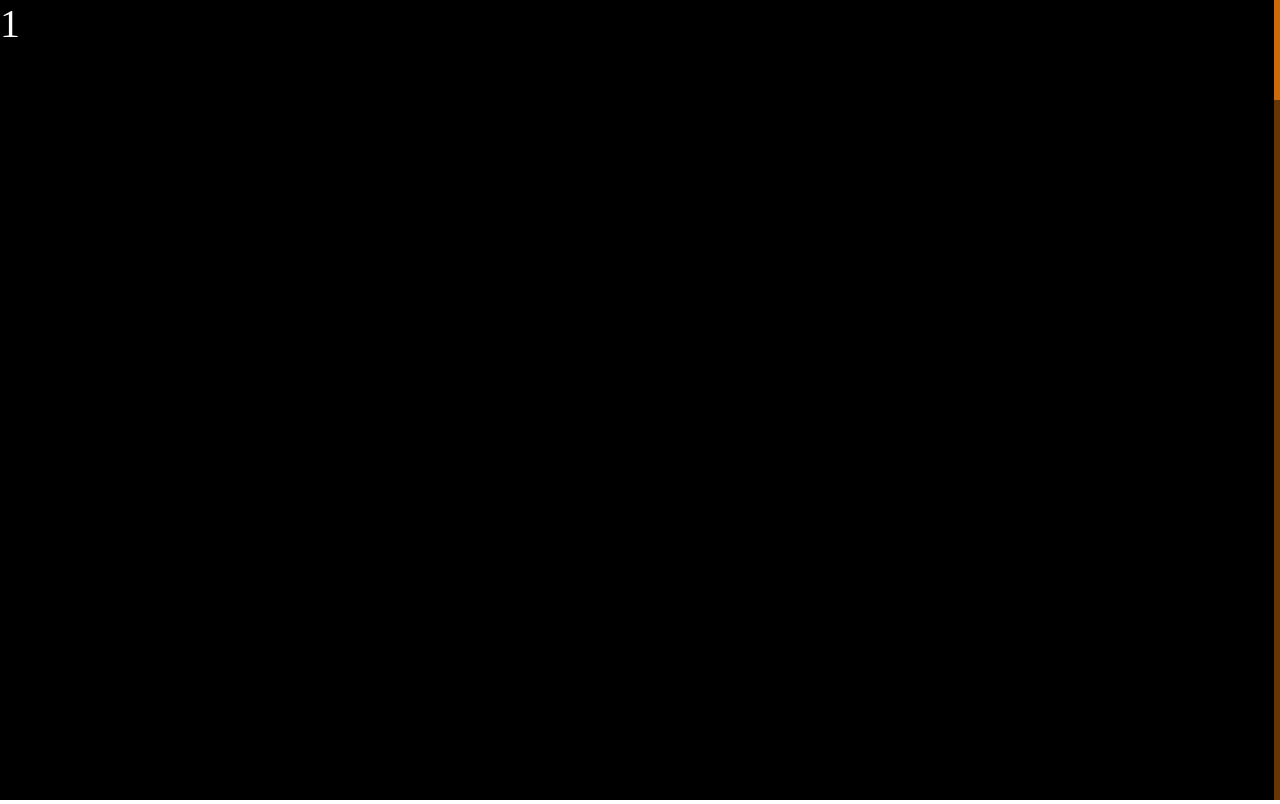
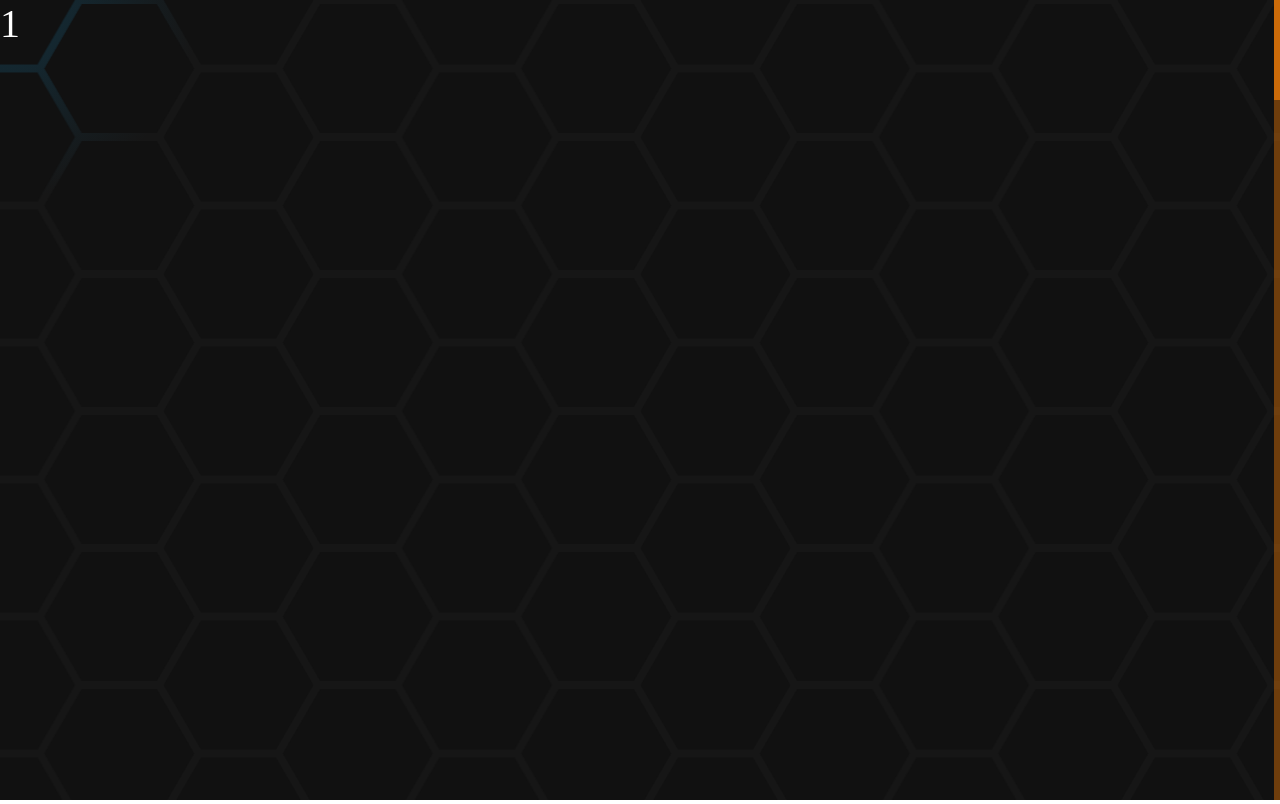
Before and after one commit to LoudSilencex666/porftolio-website, a plain HTML site: page index.html in a window 1280 px wide. Drawn offline with Linux system fonts and the light colour scheme.

Commit message:
Background animation concept 1

```diff
--- a/css/background.css
+++ b/css/background.css
@@ -2,3 +2,8 @@
     z-index: -1;
     /* background: #0d0d0d; */
 }
+
+#backgroundAnimation {
+    width: 100%;
+    height: 100%;
+}
--- a/css/content-sections.css
+++ b/css/content-sections.css
@@ -12,7 +12,6 @@
 .view {
     height: 100%;
     min-width: 100%;
-    background: black;
     color: white;
     font-size: 40px;
 }
--- a/index.html
+++ b/index.html
@@ -91,9 +91,11 @@
 
         <script src="./js/main.js"></script>
         <script src="./js/fakeScroll.js"></script>
+        <script src="./js/backgroundAnimation.js"></script>
         <script>
             function initialization() {
                 fakeScroll();
+                canvasBAInit();
             }
             initialization();
         </script>
--- /dev/null
+++ b/js/backgroundAnimation.js
@@ -0,0 +1,106 @@
+const canvasBA = {
+    eleDOM : window.document.querySelector('#backgroundAnimation'),
+
+    mx : null,
+    my : null,
+
+    get rect() {
+        return this.eleDOM.getBoundingClientRect();
+    },
+    get w() {
+        return this.eleDOM.width;
+    },
+    get h() {
+        return this.eleDOM.height;
+    },
+    get ctx() {
+        return this.eleDOM.getContext('2d');
+    }
+}
+
+let canvasBARAF;
+
+let tile = new Image();
+let tileLoaded = false;
+// let tileW = 159;
+// let tileH = 137;
+let tileW = 159;
+let tileH = 137;
+tile.onload = () => { tileLoaded = true;};
+tile.src = './assets/background_animation/tile3.png';
+
+function getMousePos(evt) {
+    return {
+        x: evt.clientX - canvasBA.rect.left,
+        y: evt.clientY - canvasBA.rect.top
+    };
+}
+
+function canvasMouseMovement() {
+    document.body.addEventListener('mousemove', (evt) => {
+        let mousePos = getMousePos(evt);
+        canvasBA.mx = mousePos.x;
+        canvasBA.my = mousePos.y;
+    }, false);
+}
+
+function canvasSizing() {
+    canvasBA.eleDOM.width = document.body.clientWidth;
+    canvasBA.eleDOM.height = document.body.clientHeight;
+};
+
+function canvasBG() {
+    canvasBA.ctx.fillStyle = 'rgb(22, 22, 22)';
+    canvasBA.ctx.fillRect(0, 0, canvasBA.w, canvasBA.h);
+}
+
+function canvasMouseEffect() {
+    canvasBA.ctx.beginPath();
+    canvasBA.ctx.arc(canvasBA.mx, canvasBA.my, 200, 0, 2 * Math.PI, false);
+    // create radial gradient
+    var grd = canvasBA.ctx.createRadialGradient(canvasBA.mx, canvasBA.my, 10, canvasBA.mx, canvasBA.my, 200);
+
+    grd.addColorStop(0, 'rgba(8, 146, 208, 0.2)');
+
+    grd.addColorStop(1, 'rgba(22, 22, 22, 0.2)');
+
+    canvasBA.ctx.fillStyle = grd;
+
+    // canvasBA.ctx.fillStyle = 'rgba(0, 0, 111, 1)';
+
+    canvasBA.ctx.fill();
+
+}
+
+function canvasTiles() {
+    if(tileLoaded) {
+        for (let i = 0; i < 8; i++) {
+            for (let j = 0; j < 10; j++) {
+                canvasBA.ctx.drawImage(tile, -tileW / 2 + (1.5*j * tileW), -tileH / 2 + (i * tileH));
+            }
+        }
+
+        for (let i = 0; i < 8; i++) {
+            for (let j = 0; j < 10; j++) {
+                canvasBA.ctx.drawImage(tile, tileW / 4 + (1.5*j * tileW), 0 + (i * tileH));
+            }
+        }
+
+    }
+}
+
+
+
+
+function canvasBAInit() {
+    canvasSizing();
+    canvasMouseMovement();
+    canvasBAUpdate();
+}
+
+function canvasBAUpdate() {
+    canvasBG();
+    canvasMouseEffect();
+    canvasTiles();
+    canvasBARAF = window.requestAnimationFrame(canvasBAUpdate);
+}
```
Also changed, not shown: assets/background_animation/tile.png (added), assets/background_animation/tile2.png (added), assets/background_animation/tile3.png (added).
